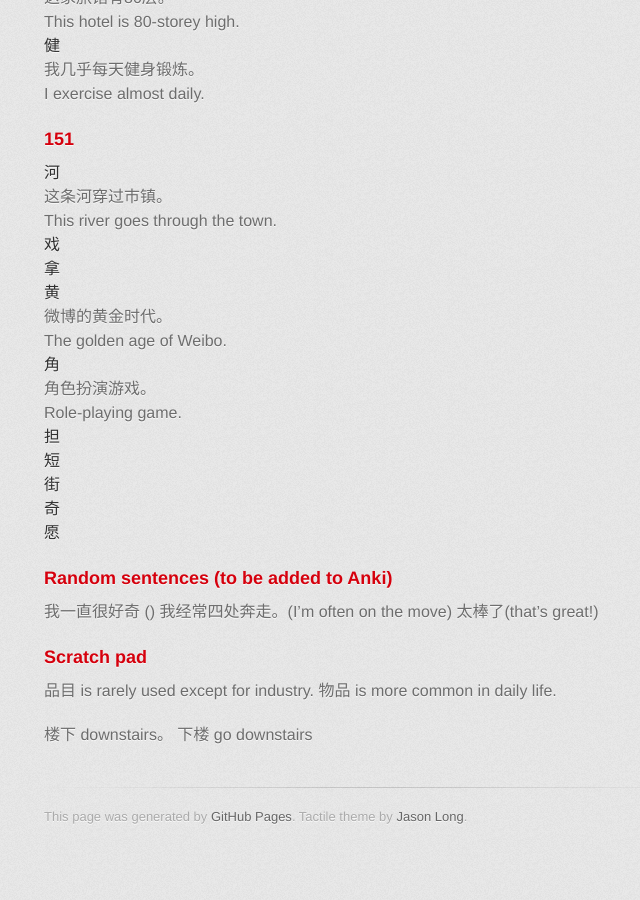
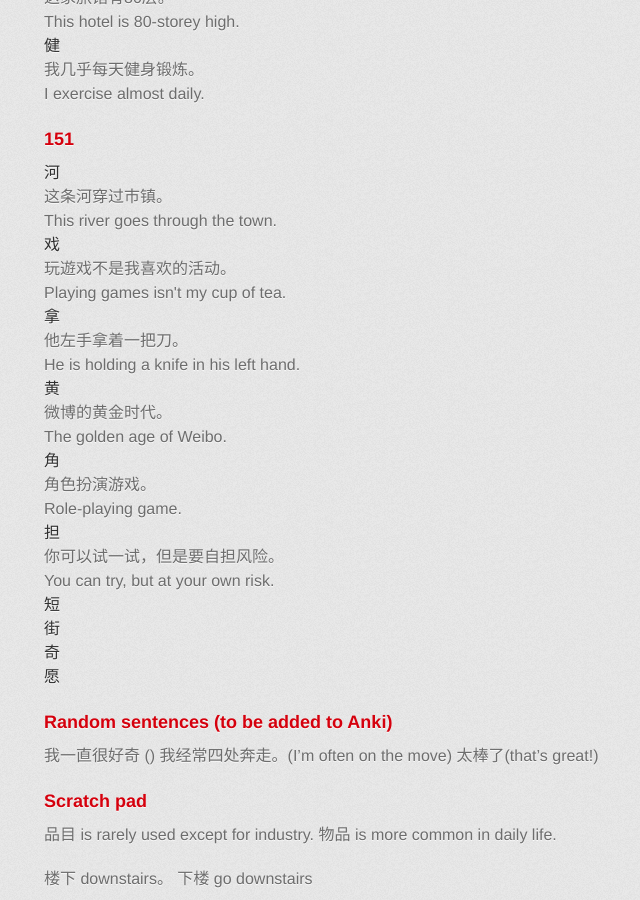
Before and after one commit to axiomiety/axiomiety.github.io, a Jekyll site: the page built from llog/mandarin.markdown, in a window 1280 px wide and 900 px high, scrolled down 10689 px. Shown: the whole window, without its empty margins (286-926 px from the left). Built offline with Jekyll 4.4.1, drawn with Linux system fonts in a browser that asks for light colours; nearby versions of some CDN libraries; some web fonts are replaced; before the commit the page ends 11545 px from its top, so only the background shows below that.

Commit message:
mandarin

```diff
--- a/llog/mandarin.markdown
+++ b/llog/mandarin.markdown
@@ -532,11 +532,11 @@ Character|Sentence|Translation
   <dd>这条河穿过市镇。</dd>
   <dd>This river goes through the town.</dd>
   <dt>戏</dt>
-  <dd></dd>
-  <dd></dd>
+  <dd>玩遊戏不是我喜欢的活动。</dd>
+  <dd>Playing games isn't my cup of tea.</dd>
   <dt>拿</dt>
-  <dd></dd>
-  <dd></dd>
+  <dd>他左手拿着一把刀。</dd>
+  <dd>He is holding a knife in his left hand.</dd>
   <dt>黄</dt>
   <dd>微博的黄金时代。</dd>
   <dd>The golden age of Weibo.</dd>
@@ -544,8 +544,8 @@ Character|Sentence|Translation
   <dd>角色扮演游戏。</dd>
   <dd>Role-playing game.</dd>
   <dt>担</dt>
-  <dd></dd>
-  <dd></dd>
+  <dd>你可以试一试，但是要自担风险。</dd>
+  <dd>You can try, but at your own risk.</dd>
   <dt>短</dt>
   <dd></dd>
   <dd></dd>
```
